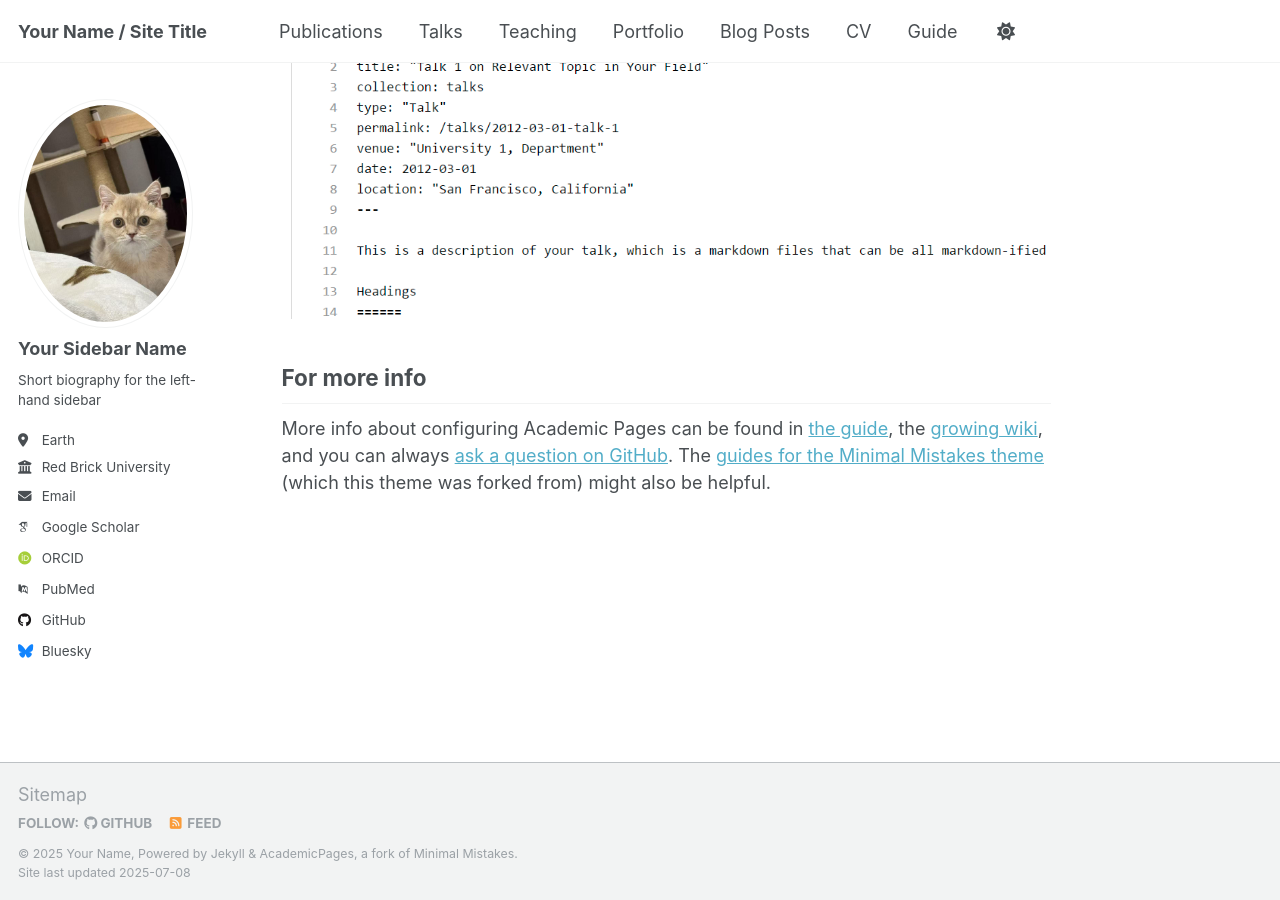
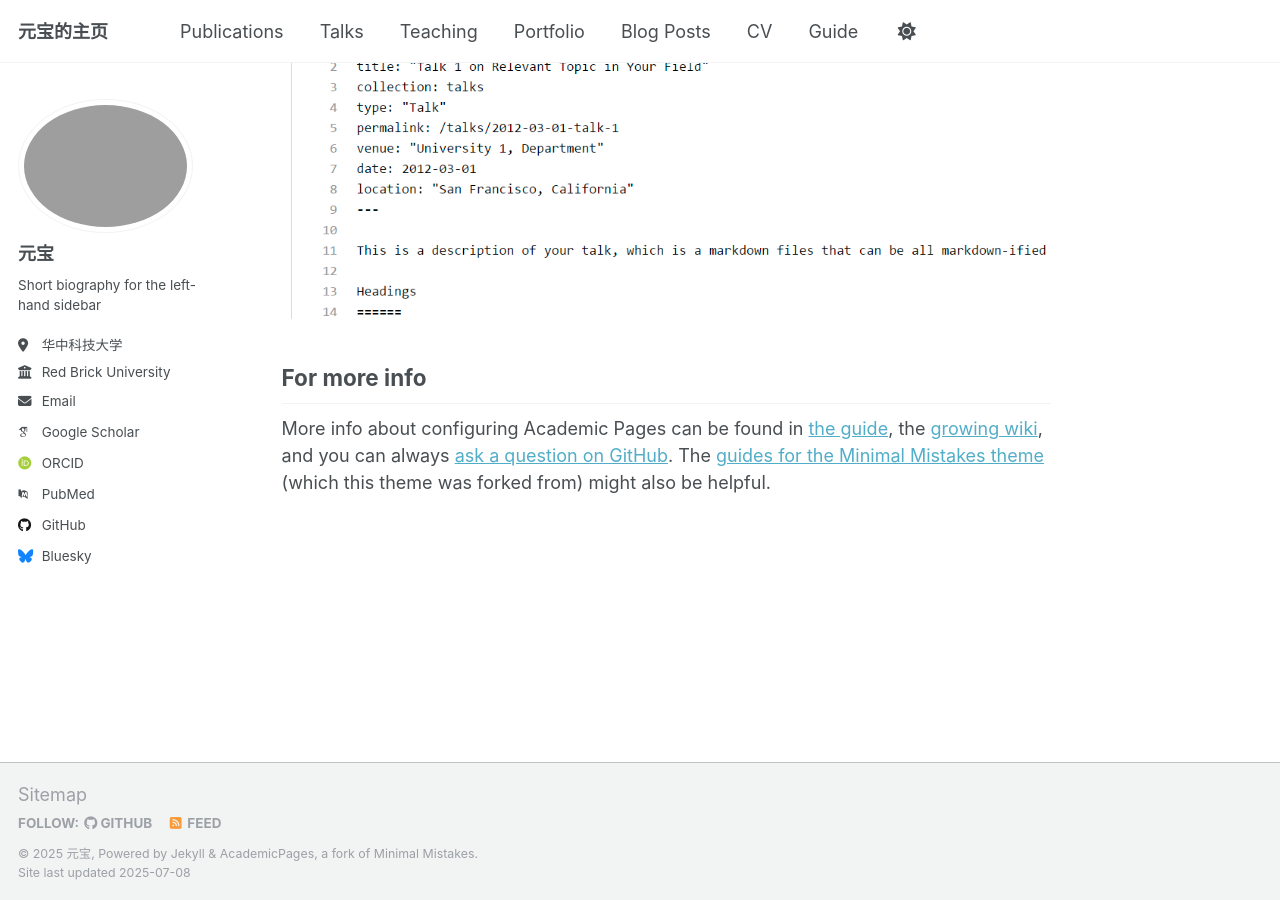
Before and after one commit to liha1yang/liha1yang.github.io, a Jekyll site: the page built from _pages/about.md, in a window 1280 px wide and 900 px high, scrolled down 2880 px. Built offline with Jekyll 4.4.1, drawn with Linux system fonts in a browser that asks for light colours; some web fonts are replaced; a script that is not in the unit is left out.

Commit message:
Update _config.yml

```diff
--- a/_config.yml
+++ b/_config.yml
@@ -9,9 +9,9 @@
 # Basic Site Settings
 locale                   : "en-US"
 site_theme               : "default"
-title                    : "Your Name / Site Title"
+title                    : "元宝的主页"
 title_separator          : "-"
-name                     : &name "Your Name"
+name                     : &name "元宝"
 description              : &description "personal description"
 url                      : https://academicpages.github.io # the base hostname & protocol for your site e.g. "https://[your GitHub username].github.io" or if you already have some other page hosted on Github then use "https://[your GitHub username].github.io/[Your Repo Name]"
 baseurl                  : "" # the subpath of your site, e.g. "/blog"
@@ -22,14 +22,14 @@ repository               : "academicpages/academicpages.github.io"
 #               Additional customization can be done by editing /_includes/author-profile.html
 author:
   # Biographic information
-  avatar           : "profile.png"
-  name             : "Your Sidebar Name"
+  avatar           : "yuanbao.png"
+  name             : "元宝"
   pronouns         : # example: "she/her"
   bio              : "Short biography for the left-hand sidebar"
-  location         : "Earth"
+  location         : "华中科技大学"
   employer         : "Red Brick University"
   uri              : # URL
-  email            : "none@example.org"
+  email            : "yuanbao@hust.edu.cn"
 
   # Academic websites
   academia         : # URL
```
